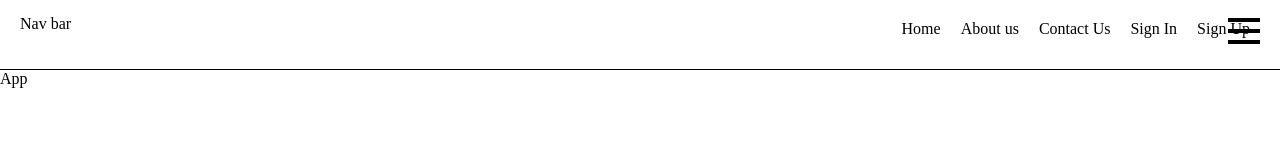
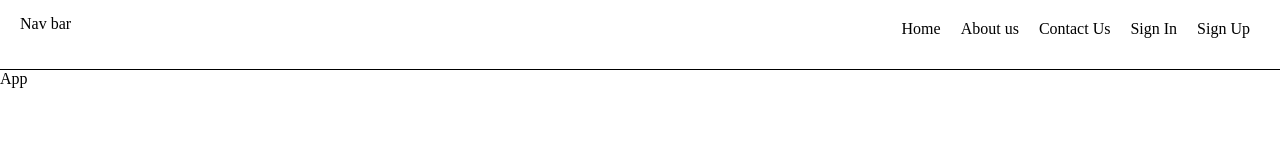
Before and after one commit to jozef-wolf/landing-page, a React (Create React App) app: page / in a window 1280 px wide. Shown: the top 160 px of the page. Built offline with nearby package versions, Linux system fonts and the light colour scheme.

Commit message:
burger desktop none

```diff
--- a/src/components/Nav/Burger.jsx
+++ b/src/components/Nav/Burger.jsx
@@ -8,10 +8,14 @@ const StyledBurger = styled.div`
   position: fixed;
   top: 15px;
   right: 20px;
-  display: flex;
-  justify-content: space-around;
-  flex-flow: column nowrap;
+  display: none;
   z-index: 20;
+
+  @media (max-width: 768px) {
+    display: flex;
+    justify-content: space-around;
+    flex-flow: column nowrap;
+  }
 
   div {
     width: 2rem;
```
